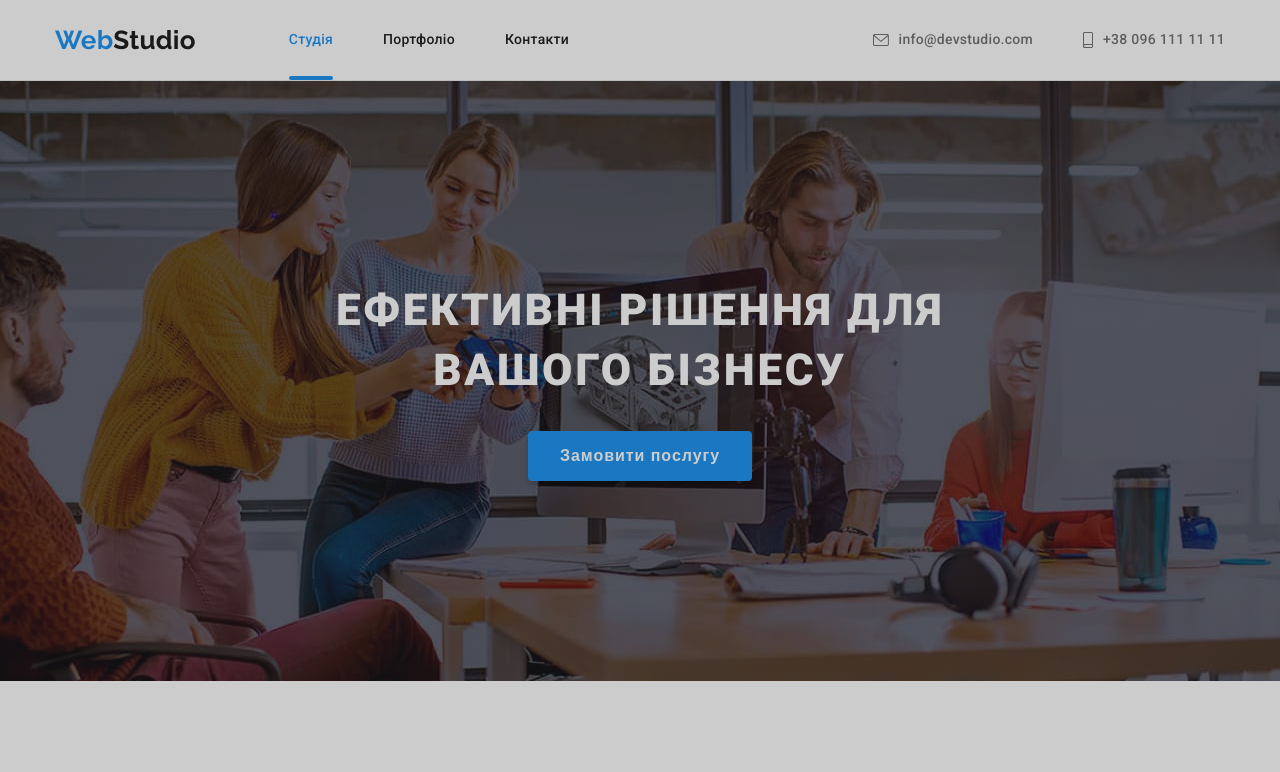
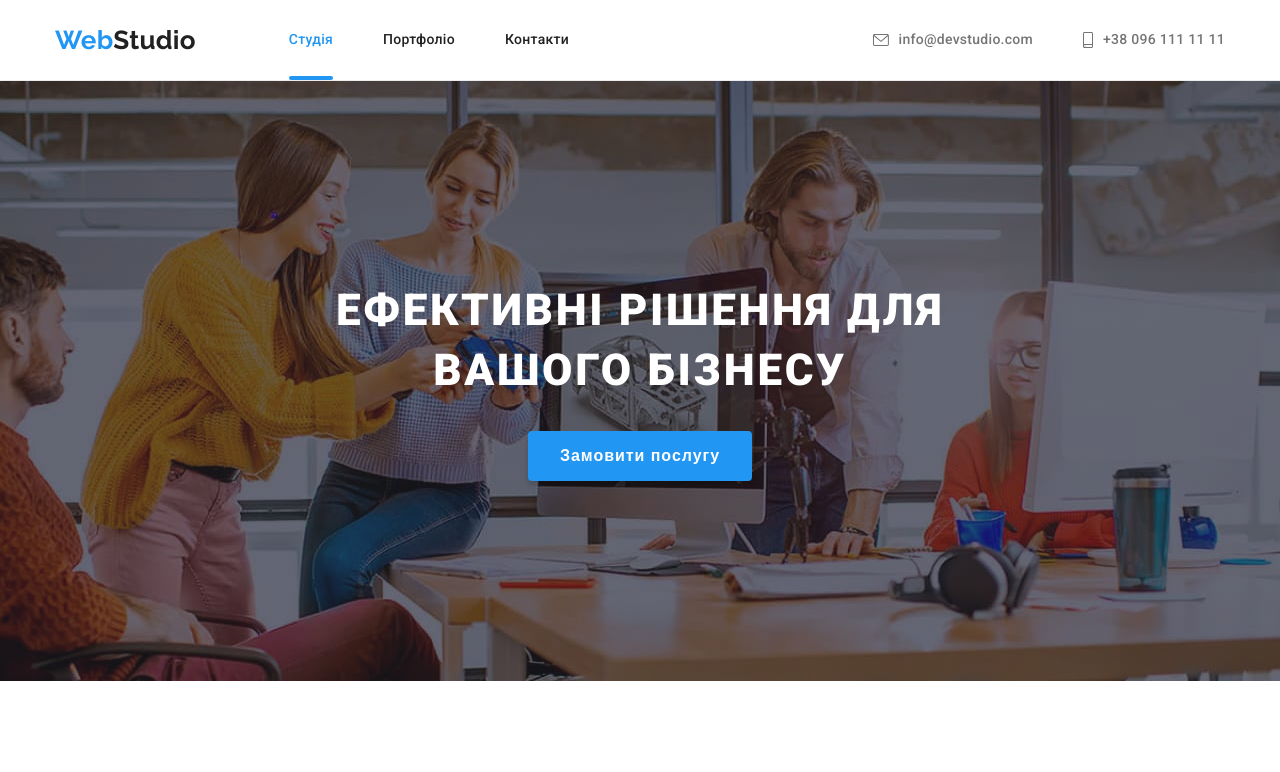
Before and after one commit to Vit-Hil/Vit-Hil-Vit-Hil-goit-markup-hw-05, a plain HTML site: page index.html in a window 1280 px wide. Shown: the top 772 px of the page. Drawn offline with Linux system fonts and the light colour scheme.

Commit message:
commit-2

```diff
--- a/index.html
+++ b/index.html
@@ -49,7 +49,6 @@
         <section class="hero section overlay">
                     <h1 class="hero-title">ЕФЕКТИВНІ РІШЕННЯ ДЛЯ ВАШОГО БІЗНЕСУ</h1>
                     <button type="button" class="button-hero" data-modal-open>Замовити послугу</button>
-                    <div class="backdrop"></div>
         </section>
 
         <section class="section section-preference">
```
